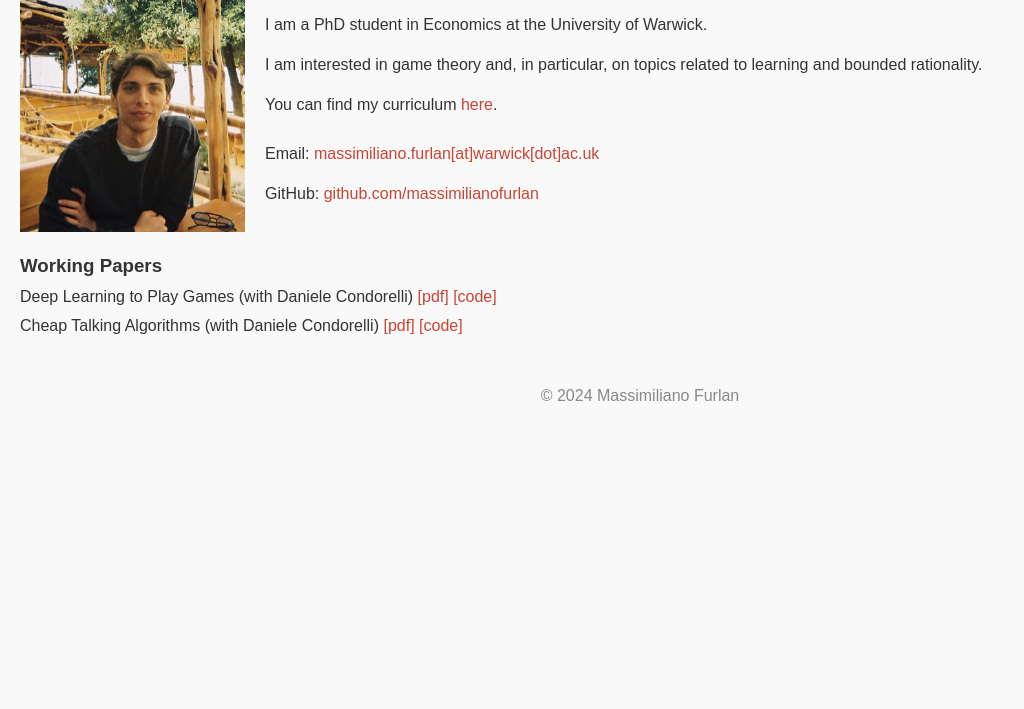
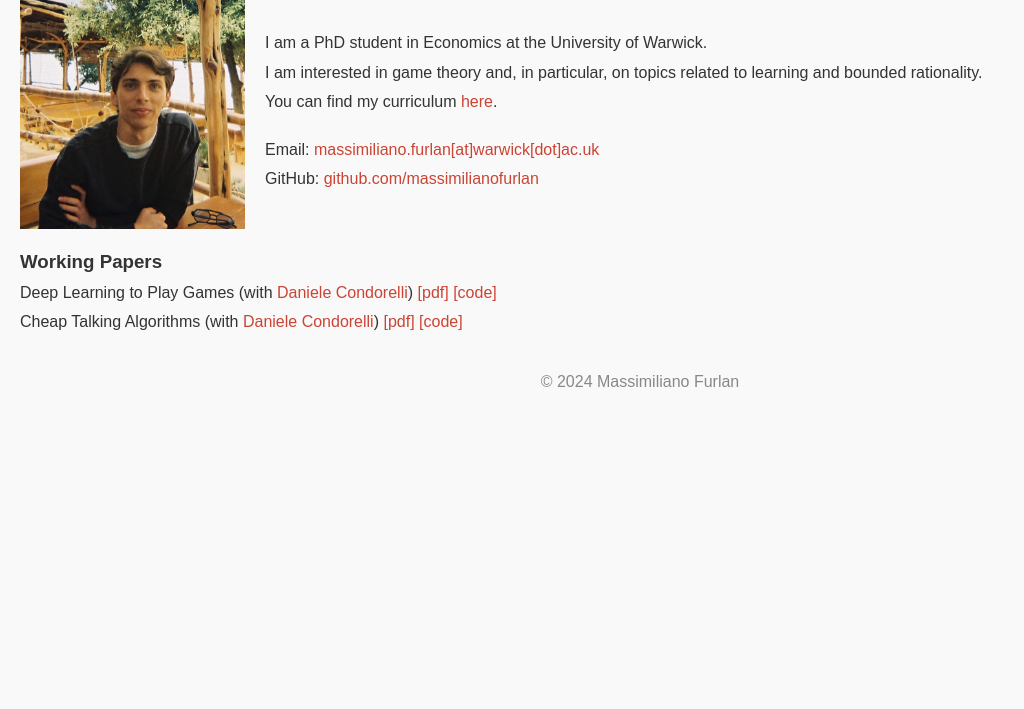
Before and after one commit to massimilianofurlan/massimilianofurlan.github.io, a plain HTML site: page index.html in a window 1280 px wide. Shown: the part 91-800 px from the top of the page, without its empty margins (0-1024 px from the left). Drawn offline with Linux system fonts and the light colour scheme.

Commit message:
improved appearance

```diff
--- a/index.html
+++ b/index.html
@@ -35,12 +35,12 @@
         <section class="papers-section" id="work">
             <h3 class="papers-title">Working Papers</h3>
             <p>
-                Deep Learning to Play Games (with Daniele Condorelli)
+                Deep Learning to Play Games (with <a href="https://www.condorelli.science" target="_blank">Daniele Condorelli</a>)
                 <a href="https://arxiv.org/pdf/2409.15197" target="_blank">[pdf]</a>
                 <a href="https://github.com/massimilianofurlan/nn_bimatrix_games" target="_blank">[code]</a>
             </p>
             <p>
-                Cheap Talking Algorithms (with Daniele Condorelli)
+                Cheap Talking Algorithms (with <a href="https://www.condorelli.science" target="_blank">Daniele Condorelli</a>)
                 <a href="https://arxiv.org/pdf/2310.07867" target="_blank">[pdf]</a>
                 <a href="https://github.com/massimilianofurlan/rl_cheap_talk" target="_blank">[code]</a>
             </p>
--- a/styles.css
+++ b/styles.css
@@ -5,7 +5,7 @@
 
 body {
     font-family: Arial, sans-serif; /* set the font style for the entire document */
-    line-height: 1.5; /* define line height */
+    line-height: 1.4; /* define line height */
     margin: 0; /* remove default margin */
     padding: 20px; /* add padding around the content */
     background-color: #f9f9f9; /* set background color */
@@ -36,7 +36,8 @@ a:hover {
 .profile-container {
     display: flex; /* use flexbox layout for profile */
     gap: 20px; /* space between image and text */
-    align-items: stretch; /* ensure items stretch to fill the container */
+    /* align-items: stretch; /* ensure items stretch to fill the container */
+    align-items: center; /* center items on container */
 }
 
 .profile-image {
@@ -58,8 +59,8 @@ a:hover {
     margin-bottom: 20px; /* space below papers section */
 }
 
-.papers-section p {
-    margin: 5px 0; /* space between each paper */
+p {
+    margin: 7px 0; /* space between each paper */
 }
 
 /* Footer styles */
```
